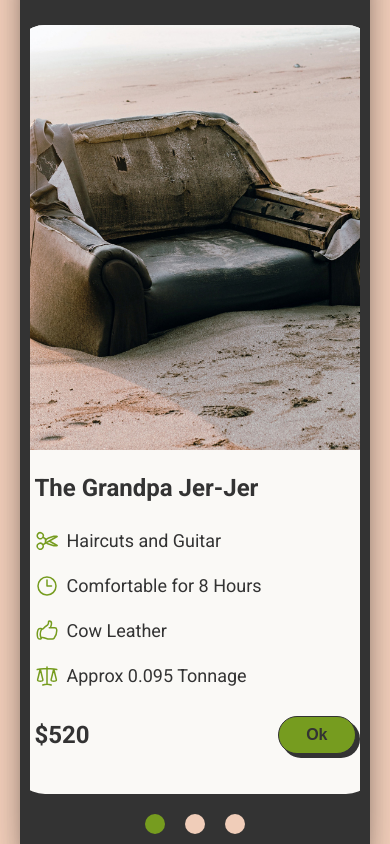
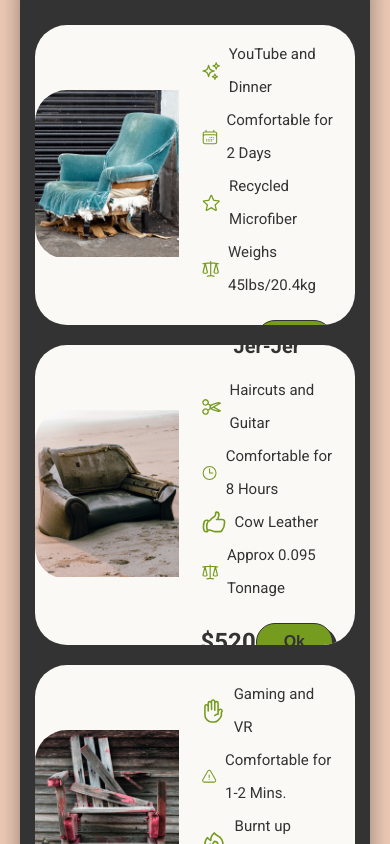
Before and after one commit to tholst952/ugly-chairs, a React (Create React App) app: page / in a window 390 px wide. Shown: the part 1080-1924 px from the top of the page. Built offline with nearby package versions, Linux system fonts and the light colour scheme; a web font is replaced by a local one.

Commit message:
stacking bestsellers at 870, floating footer appears to be fixed

```diff
--- a/src/App.js
+++ b/src/App.js
@@ -8,7 +8,7 @@ import Footer from "./footer.js";
 
 export default function App() {
   return (
-    <div>
+    <div className="page-container">
       <NavBar />
       <div className="main">
         <Home />
--- a/src/bestsellersV2.jsx
+++ b/src/bestsellersV2.jsx
@@ -65,11 +65,13 @@ export default function BestsellersV2() {
           >
             {bestsellers.map((chair) => (
               <div className="chair-card" key={chair.id}>
-                <img
-                  src={chair.image}
-                  alt={chair.alt}
-                  onClick={() => handleCardImgClick(chair.image)}
-                />
+                <div className="chair-img">
+                  <img
+                    src={chair.image}
+                    alt={chair.alt}
+                    onClick={() => handleCardImgClick(chair.image)}
+                  />
+                </div>
                 <div className="card-contents">
                   <h4 className="card-title">{chair.title}</h4>
                   <ul className="card-list">
--- a/src/index.css
+++ b/src/index.css
@@ -1,4 +1,3 @@
-@import "./media-queries.css";
 @import url("https://fonts.googleapis.com/css2?family=Delius&family=Edu+NSW+ACT+Cursive:wght@400..700&family=Roboto:ital,wght@0,100..900;1,100..900&&family=Space+Grotesk&display=swap");
 /**********************************/
 /* Colors Used */
@@ -22,6 +21,7 @@
 
 html {
   font-size: 62.5%;
+  height: 100%;
 }
 
 body {
@@ -30,7 +30,16 @@ body {
   color: #333;
 }
 
+/* .page-container {
+  min-height: 100vh;
+  display: flex;
+  flex-direction: column;
+} */
+
 .main {
+  /* flex: 1 0 auto; */
+  display: flex;
+  flex-direction: column;
   max-width: 1200px;
   margin: 0 auto;
   padding: 0 2rem;
@@ -498,6 +507,7 @@ body {
 
 .section-testimonial {
   display: flex;
+
   gap: 8rem;
   padding: 6rem 4rem;
   margin-bottom: 4rem;
@@ -594,3 +604,5 @@ body {
   text-align: center;
   font-size: 1.4rem;
 }
+
+@import "./media-queries.css";
--- a/src/media-queries.css
+++ b/src/media-queries.css
@@ -196,11 +196,16 @@
 }
 
 /* /////////////////////////////// */
-/* SMALL - 📟 UNDER 768px */
+/* SMALL - 📟 UNDER 870px */
 /* /////////////////////////////// */
 @media (max-width: 870px) {
   body {
     background-color: #ae9bff;
+  }
+
+  /* NavBar */
+  .nav-list {
+    display: none;
   }
 
   /* Home Section */
@@ -245,8 +250,10 @@
   }
 
   .slider-track {
-    max-width: 360px;
+    max-width: 100%;
     display: flex;
+    align-items: center;
+    flex-direction: column;
     flex-wrap: nowrap;
     overflow-x: auto;
     scroll-snap-type: x mandatory;
@@ -260,23 +267,51 @@
   }
 
   .chair-card {
-    scroll-snap-align: center;
-    width: 365px;
+    /* scroll-snap-align: center; */
+    width: 600px;
+    height: 300px;
+    display: flex;
+    align-items: center;
+    justify-content: space-between;
+    /* gap: 2rem; */
+    overflow: hidden;
   }
 
   .chair-card:hover {
     transform: none;
   }
 
+  .card-contents {
+    /* padding: 1.2rem; */
+  }
+
+  .chair-img {
+    width: 300px;
+    overflow: hidden;
+    border-bottom-left-radius: 32px;
+  }
+
+  .section-bestsellers .chair-img img {
+    border-top-right-radius: 0;
+  }
+
   .card-title {
-    font-size: 2.4rem;
+    font-size: 2rem;
+    text-align: center;
   }
 
   .card-list {
-    font-size: 1.8rem;
+    font-size: 1.5rem;
+    line-height: 2.2;
+    /* padding: 1rem; */
   }
 
-  .slider-dots {
+  .card-list .icon {
+    width: 26px;
+    height: 26px;
+  }
+
+  /* .slider-dots {
     display: flex;
     gap: 2rem;
   }
@@ -291,7 +326,7 @@
 
   .slider-dots .dot.active {
     background-color: #769c1f;
-  }
+  } */
 
   /* Our Chairs Section */
   .our-chairs-subheadline {
@@ -359,6 +394,15 @@
     line-height: 3.5rem;
   }
 
+  /* Bestsellers Section */
+  .slider-track {
+    max-width: 340px;
+  }
+
+  .chair-card {
+    width: 320px;
+  }
+
   /* Our Chairs Section */
   .our-chairs-subheadline {
     font-size: 2.4rem;
--- a/src/media-queriesV1.css
+++ b/src/media-queriesV1.css
@@ -74,9 +74,9 @@
     background-color: #769c1f;
   }
 
-  .nav-list {
+  /* .nav-list {
     display: none;
-  }
+  } */
 
   /* HOME */
   .home {
--- a/src/navBar.js
+++ b/src/navBar.js
@@ -2,11 +2,11 @@ import { useState, useEffect } from "react";
 import { icons } from "./icons.js";
 
 export default function NavBar() {
-  const [isMobile, setIsMobile] = useState(window.innerWidth <= 768);
+  const [isMobile, setIsMobile] = useState(window.innerWidth <= 870);
   const [isModalOpen, setIsModalOpen] = useState(false);
 
   useEffect(() => {
-    const handleResize = () => setIsMobile(window.innerWidth <= 768);
+    const handleResize = () => setIsMobile(window.innerWidth <= 870);
 
     window.addEventListener("resize", handleResize);
     return () => window.removeEventListener("resize", handleResize);
```
